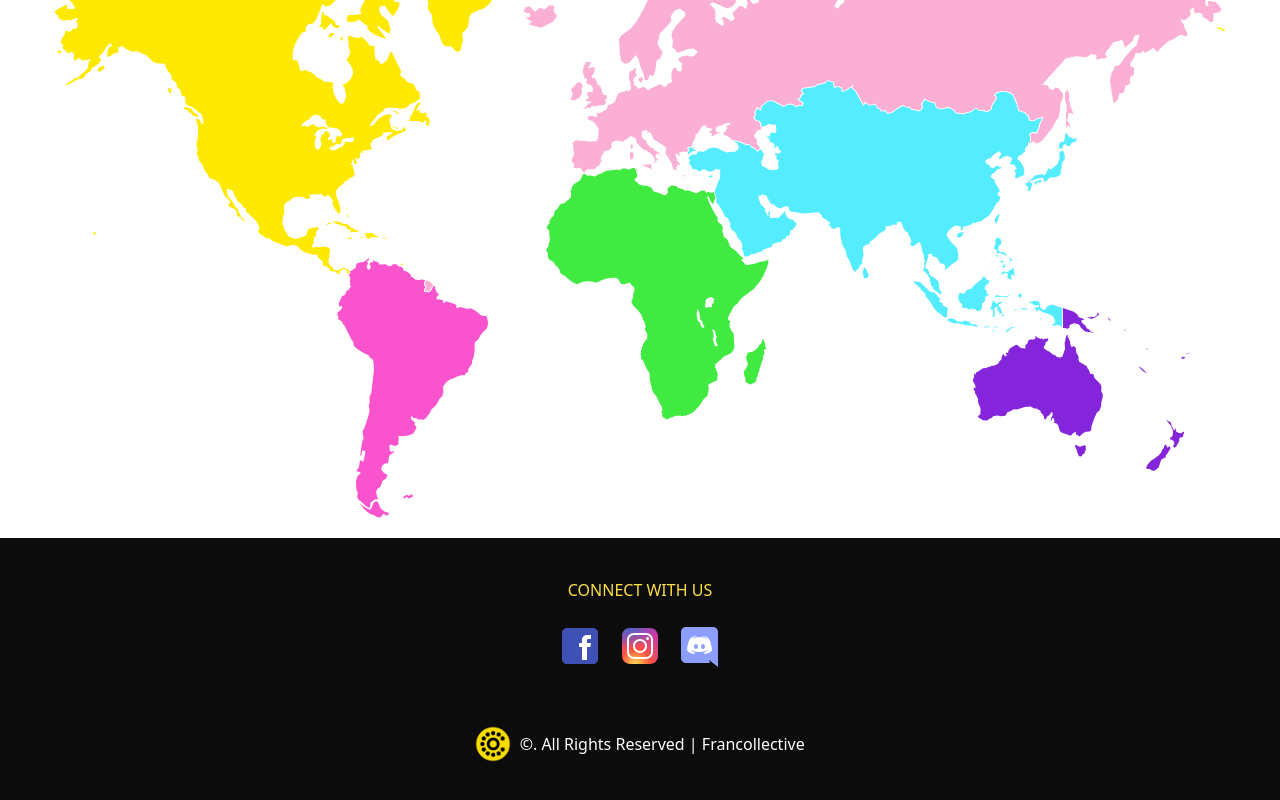
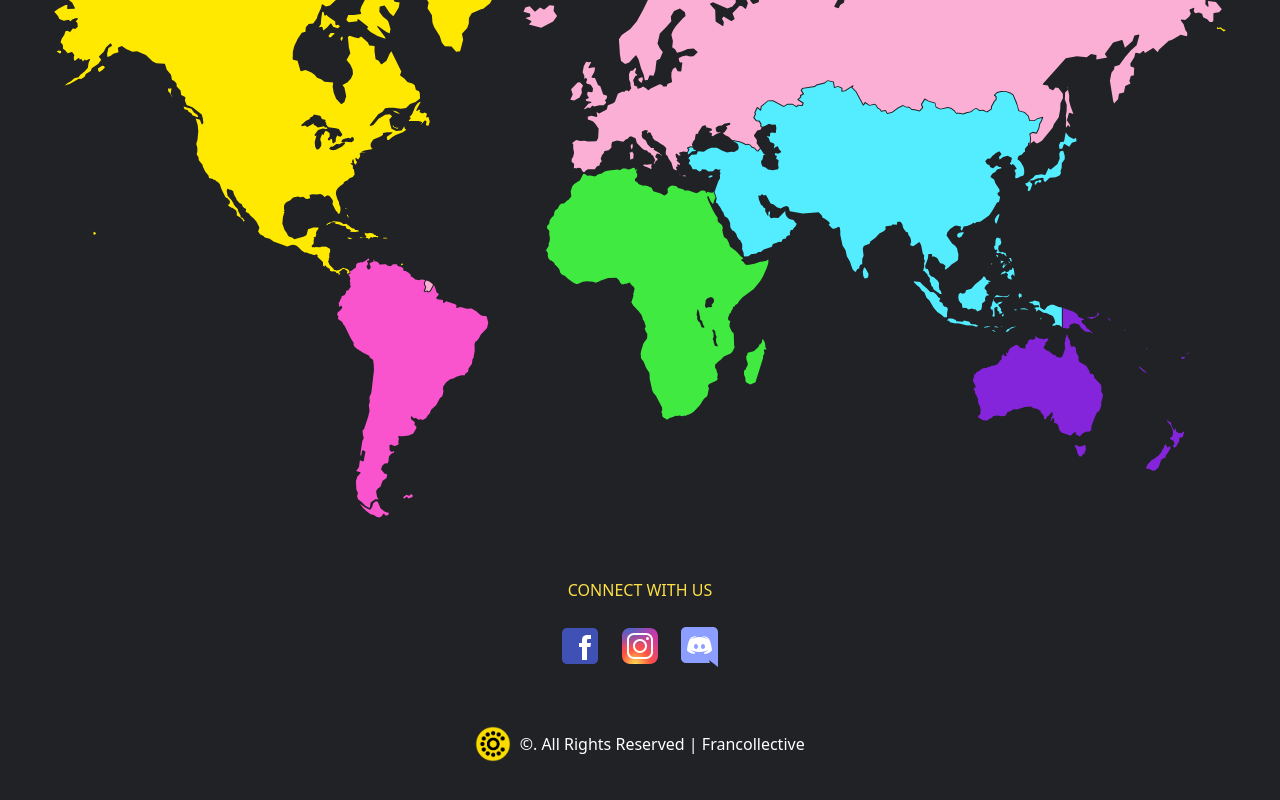
Before and after one commit to Kerubi-5/francollectives_repository, a website: page src/index.html in a window 1280 px wide. Shown: the part 1062-1862 px from the top of the page. Drawn offline with nearby package versions, Linux system fonts and the light colour scheme; files that its build step writes are made by us from their sources.

Commit message:
map bg-dark

```diff
--- a/src/index.html
+++ b/src/index.html
@@ -101,7 +101,7 @@
 
         <!-- Gamified Map -->
         <!-- * REMOVES EXCESS h1 Size -->
-        <section id="world-map" class="w-full h-screen mx-auto py-5">
+        <section id="world-map" class="w-full h-screen mx-auto py-5 bg-darkContainer">
 
         </section>
 
@@ -109,7 +109,7 @@
     </main>
 
     <!-- Footer -->
-    <footer class="content-center bg-darkBody p-10 text-center">
+    <footer class="content-center bg-darkContainer p-10 text-center">
         <!-- * FIX: Centers footer elements -->
         <div class="grid">
             <div class="">
```
